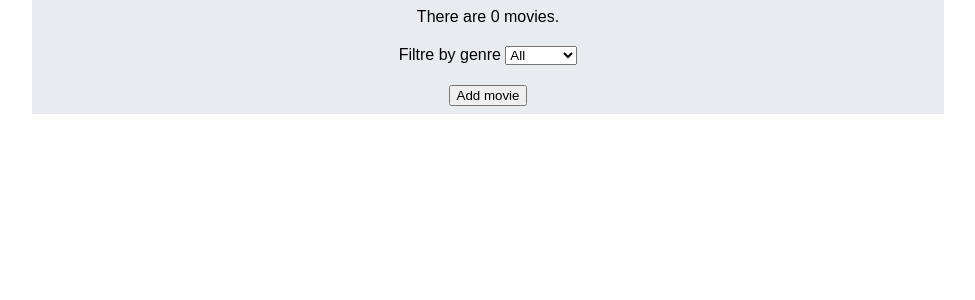
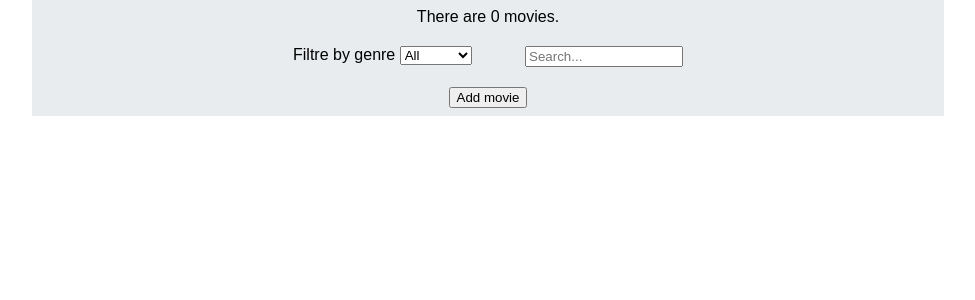
Before and after one commit to CretaFlorin/Django-Movies-App, a Django app: page /movies/6 in a window 1280 px wide. Shown: the part 50-350 px from the top of the page, without its empty margins (152-1127 px from the left). Run offline with Django 4.2, Linux system fonts and the light colour scheme; a user stored in the database is signed in; data comes from the database, SQL or seed files in the repository; both versions use the stored data as it was after the commit.

Commit message:
wip search

```diff
--- a/hollymovies/static/styles/movies.css
+++ b/hollymovies/static/styles/movies.css
@@ -154,3 +154,13 @@
   right: 10px;
   top: 10px;
 }
+
+.genre_search {
+  width: 150px;
+}
+
+.filter-search__form{
+  width: 390px;
+  display: flex;
+  justify-content: space-between;
+}
--- a/hollymovies/viewer/templates/base.html
+++ b/hollymovies/viewer/templates/base.html
@@ -16,7 +16,9 @@
                 {% if user.username %}Hello, {{ user.username }}!
                 {% endif %}
             </span>
-            <a class="navbar__logout"  href="{% url 'logout' %}"><button>Logout</button></a>
+            {% if user.is_authenticated %}
+            <a class="navbar__logout" href="{% url 'logout' %}"><button>Logout</button></a>
+            {% endif %}
         </div>
     </div>
     <div class="content">
@@ -29,8 +31,8 @@
 </html>
 
 <script>
-   const body_element = document.getElementById("body")
-   body_element.addEventListener("contextmenu", function (evt) {
+    const body_element = document.getElementById("body")
+    body_element.addEventListener("contextmenu", function (evt) {
         evt.preventDefault();
     })
 </script>
--- a/hollymovies/viewer/templates/movies.html
+++ b/hollymovies/viewer/templates/movies.html
@@ -7,7 +7,8 @@
 </link>
 <div class="container">
     <div>There are {{object_list|length}} movie{{object_list|length|pluralize}}.</div>
-    <form>
+    <form class="filter-search__form">
+        <div>
             <span>Filtre by genre</span>
             <select id="genre_filtre">
                 <option value="All">All</option>
@@ -16,6 +17,8 @@
                 </option>
                 {% endfor %}
             </select>
+        </div>
+        <input name="q" class="genre_search" type="text" placeholder="Search...">
     </form>
 
     <!-- <a href="{% url 'movie_create' %} "> -->
@@ -58,7 +61,7 @@
     {% endfor %}
 
     <div onclick="closeDialog()" id="dialog_container" class="dialog__container">
-        <div id="dialog"  class="dialog">
+        <div id="dialog" class="dialog">
             <span onclick="closeDialog()" class="dialog__button">Close</span>
             <p>This is a Dialog!</p>
         </div>
```
Also changed, not shown: hollymovies/db.sqlite3. Lines whose indentation alone changed are shown as unchanged.
